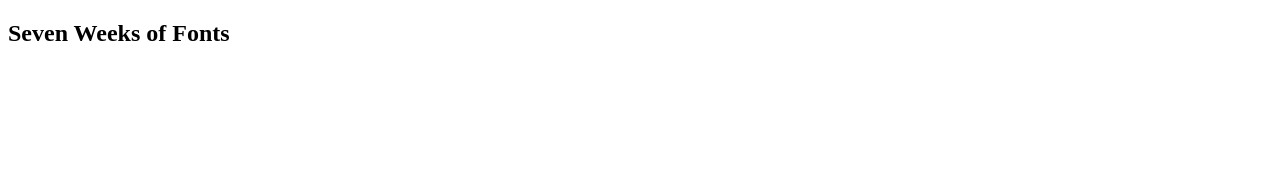
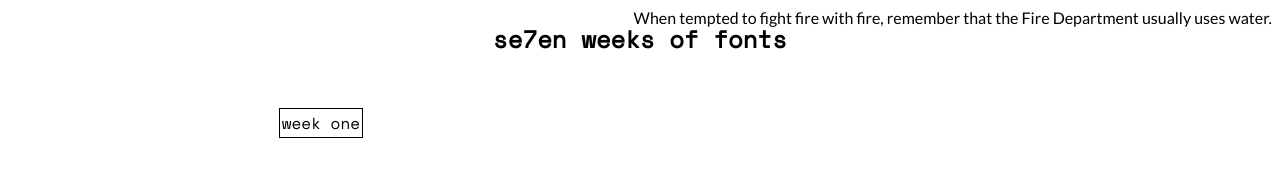
Before and after one commit to gprocell927/seven-weeks-of-fonts, a plain HTML site: page index.html in a window 1280 px wide. Drawn offline with nearby package versions, Linux system fonts and the light colour scheme; a web font is replaced by a local one.

Commit message:
WIP positioning week one text

```diff
--- a/index.html
+++ b/index.html
@@ -5,14 +5,18 @@
     <link rel="stylesheet" href="./styles.css">
     <link href="https://fonts.googleapis.com/css?family=Lato" rel="stylesheet">
     <link href="https://fonts.googleapis.com/css?family=Unna" rel="stylesheet">
+    <link href="https://fonts.googleapis.com/css?family=Space+Mono" rel="stylesheet">
     <meta charset="utf-8">
-    <title>Seven Weeks of Fonts</title>
+    <title>se7en weeks of fonts</title>
   </head>
   <body>
     <header class="heading">
-      <h2 class="header-title">Seven Weeks of Fonts</h2>
+      <h2 class="header-title">se7en weeks of fonts</h2>
     </header>
-    <section id="week-one"></section>
+    <section id="week-one">
+      <article class="week-text">week one </article>
+        <aside class="one-text">When tempted to fight fire with fire, remember that the Fire Department usually uses water.</aside>
+    </section>
   </body>
 
 </html>
--- a/styles.css
+++ b/styles.css
@@ -1,2 +1,33 @@
+.heading {
+  position: fixed;
+  border-color: #E7E7E7;
+  top: 0;
+  border-width: 0 0 1px;
+  right: 0;
+  left: 0;
+  min-height: 50px;
+  margin-bottom:20px;
+  border: 1px solid transparent;
+  display: block;
+  font-family: 'Space Mono', monospace;
+  text-align: -webkit-center;
+}
+
+.week-text {
+  font-family: 'Space Mono', monospace;
+  border: 1px solid #000000;
+  padding: 2px;
+  margin: auto;
+  margin-top: 100px;
+}
+
+#week-one {
+  display: flex;
+}
+
+.one-text{
+font-family: 'Lato', sans-serif;
+}
+
 font-family: 'Lato', sans-serif;
 font-family: 'Unna', serif;
```
